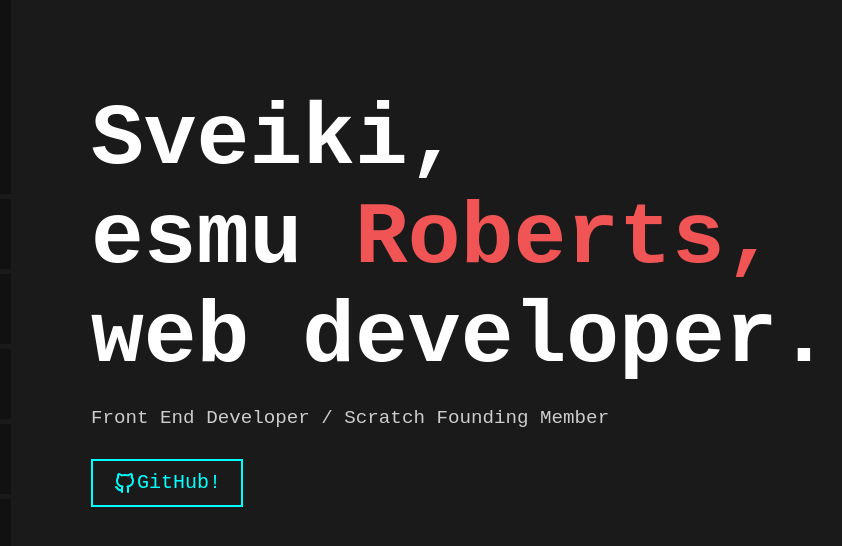
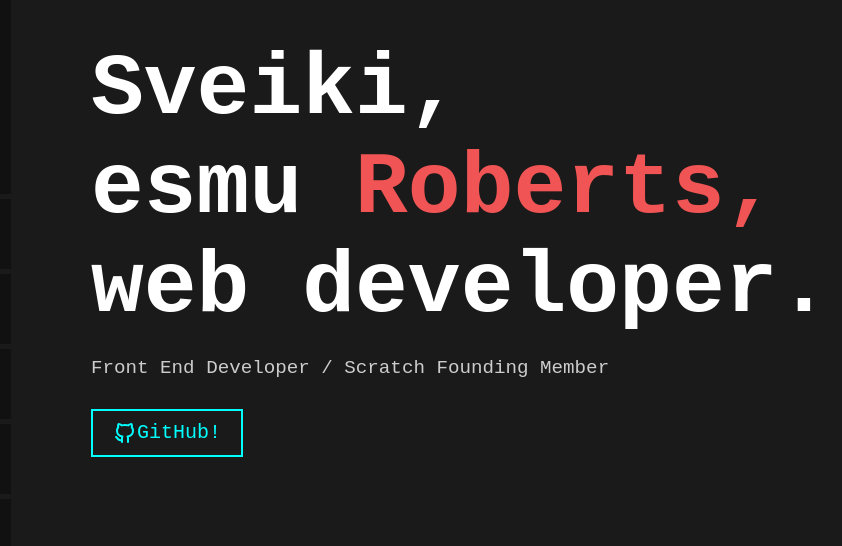
Before and after one commit to crumblor/portfolio, a plain HTML site: page index.html in a window 1280 px wide. Shown: the full height of the page, 189-1031 px from the left. Drawn offline with Linux system fonts and the light colour scheme.

Commit message:
Daudz darba, parakstiju visu kodu un sataisiju sidebar labaku

```diff
--- a/styles.css
+++ b/styles.css
@@ -59,7 +59,7 @@ body {
 }
 
 .text {
-    padding-bottom: 400px;
+    padding-bottom: 500px;
     font-family: 'Courier New', Courier, monospace;
 }
 
```
Also changed, not shown: index.html (+0 -2 lines).
